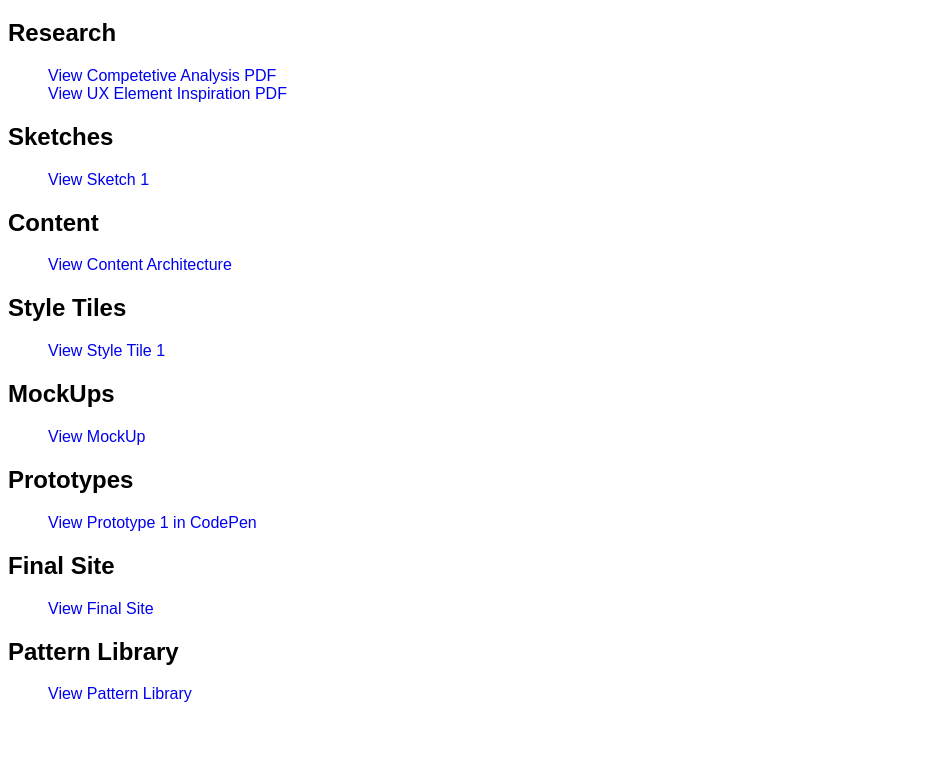
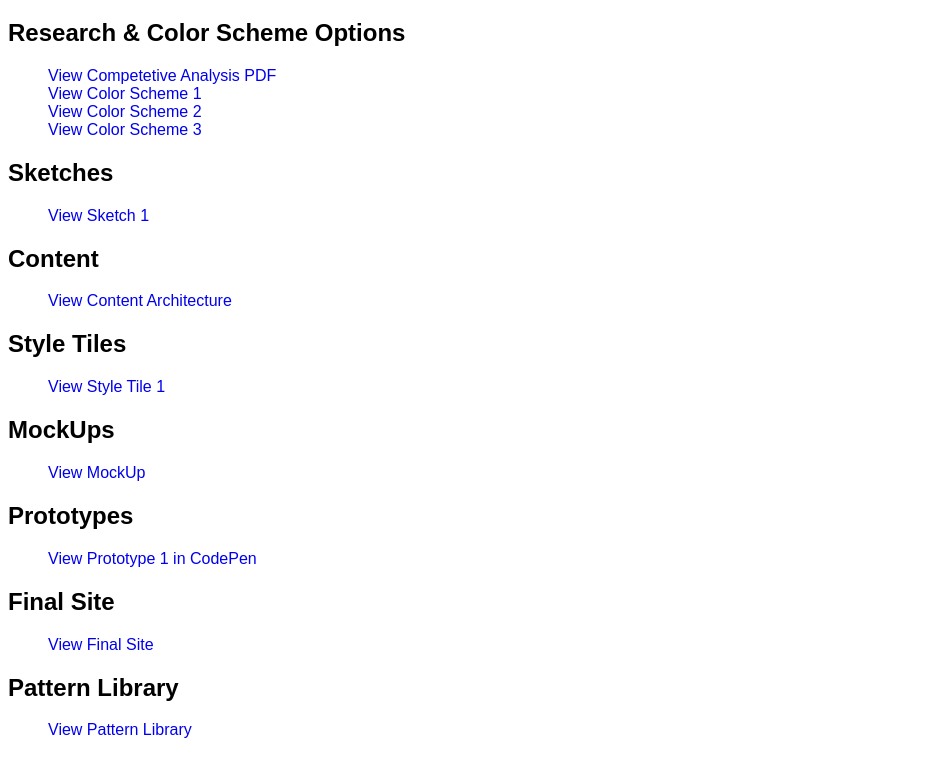
Before and after one commit to rreed28/fakeBedBreakfast_RachelReed, a plain HTML site: page index.html in a window 1280 px wide. Shown: the part 61-838 px from the top of the page, without its empty margins (0-948 px from the left). Before the commit the page ends 806 px from the top, so only its background shows below. Drawn offline with Linux system fonts and the light colour scheme.

Commit message:
Updating Research
Research & Color Scheme Updated

```diff
--- a/index.html
+++ b/index.html
@@ -10,10 +10,12 @@
   </head>
   <body>
     <h1>Buckeye Bed & Breakfast Project</h1>
-    <h2>Research</h2>
+    <h2>Research & Color Scheme Options</h2>
     <ul class="research">
-      <li><a href="#">View Competetive Analysis PDF</a></li>
-      <li><a href="#">View UX Element Inspiration PDF</a></li>
+      <li><a href="research/competitive_analysis.pdf" target="_blank">View Competetive Analysis PDF</a></li>
+      <li><a href="research/palette1.pdf" target="_blank">View Color Scheme 1</a></li>
+      <li><a href="research/palette2.pdf" target="_blank">View Color Scheme 2</a></li>
+      <li><a href="research/palette3.pdf" target="_blank">View Color Scheme 3</a></li>
     </ul>
     <h2>Sketches</h2>
     <ul class="sketches">
```
Also changed, not shown: 5 other files.
